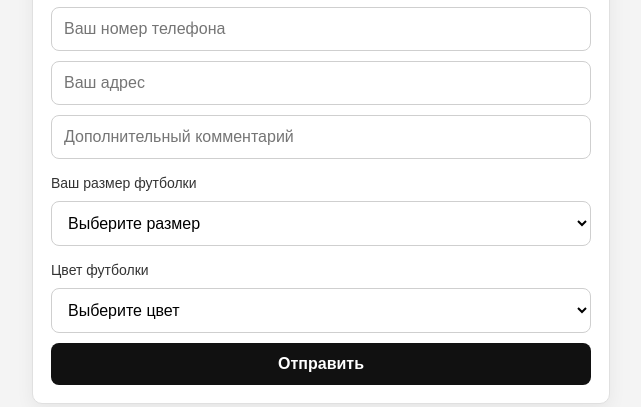
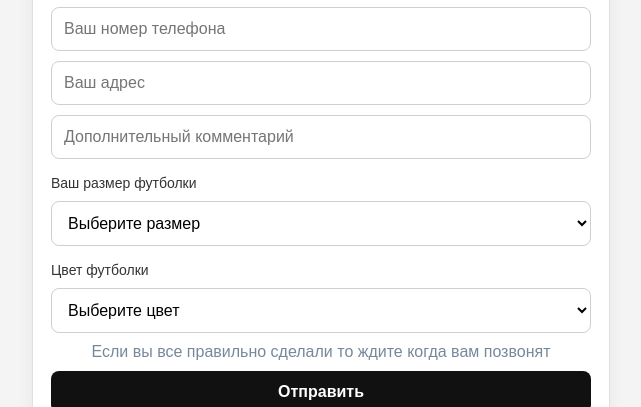
Before and after one commit to Galem228/QAZAQ.STYLE, a plain HTML site: page T-shirt6.html in a window 1280 px wide. Shown: the part 393-800 px from the top of the page, without its empty margins (319-960 px from the left). Drawn offline with Linux system fonts and the light colour scheme.

Commit message:
Update T-shirt6.html

```diff
--- a/T-shirt6.html
+++ b/T-shirt6.html
@@ -155,6 +155,8 @@
         <option>Черная</option>
       </select>
 
+      <div style="  color: lightslategray;text-align: center;">Если вы все правильно сделали то ждите когда вам позвонят</div>
+
       <input type="submit" value="Отправить">
     </form>
   </div>
```
